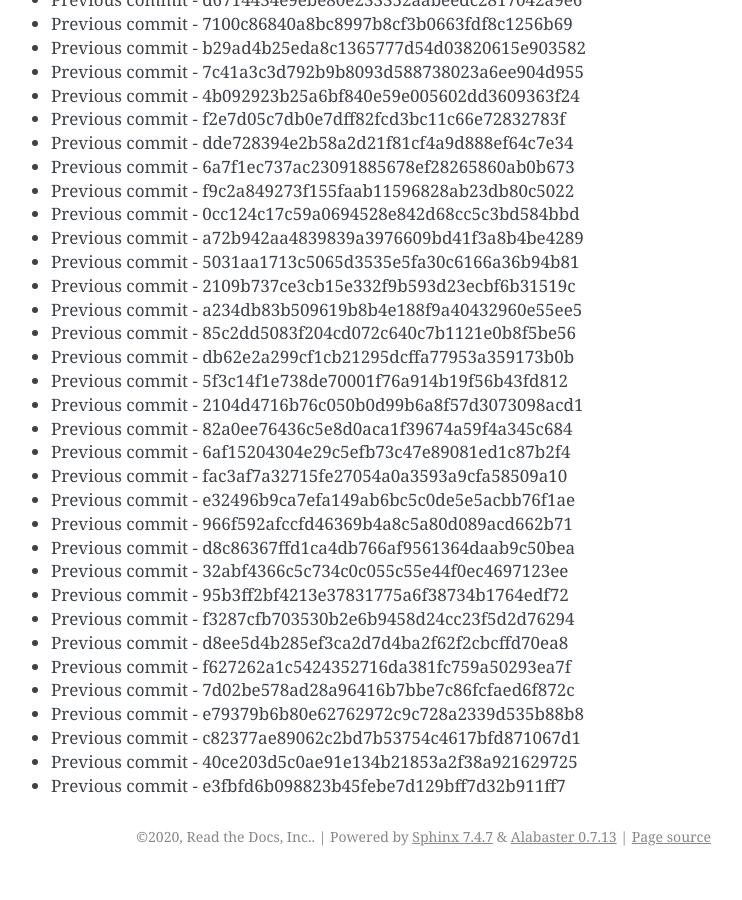
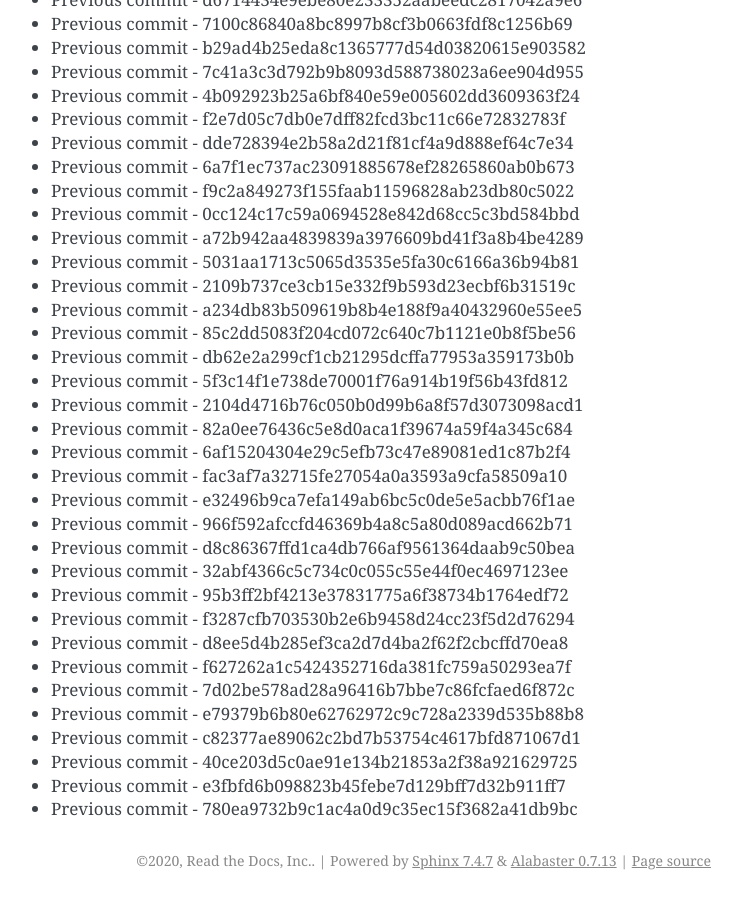
Before and after one commit to readthedocs/rtd-git-stresstest, a Sphinx documentation site: the page built from docs/updates.rst, in a window 1280 px wide and 900 px high, scrolled down 72379 px. Shown: the whole window, without its empty margins (399-1141 px from the left). Built offline with Sphinx 7.4.7, drawn with Linux system fonts in a browser that asks for light colours; before the commit the page ends 73255 px from its top, so only the background shows below that.

Commit message:
Generating commit from previous: 780ea9732b9c1ac4a0d9c35ec15f3682a41db9bc

```diff
--- a/docs/updates.rst
+++ b/docs/updates.rst
@@ -3073,3 +3073,4 @@ It can be tested for any performance characteristics.
 * Previous commit - c82377ae89062c2bd7b53754c4617bfd871067d1
 * Previous commit - 40ce203d5c0ae91e134b21853a2f38a921629725
 * Previous commit - e3fbfd6b098823b45febe7d129bff7d32b911ff7
+* Previous commit - 780ea9732b9c1ac4a0d9c35ec15f3682a41db9bc
```
